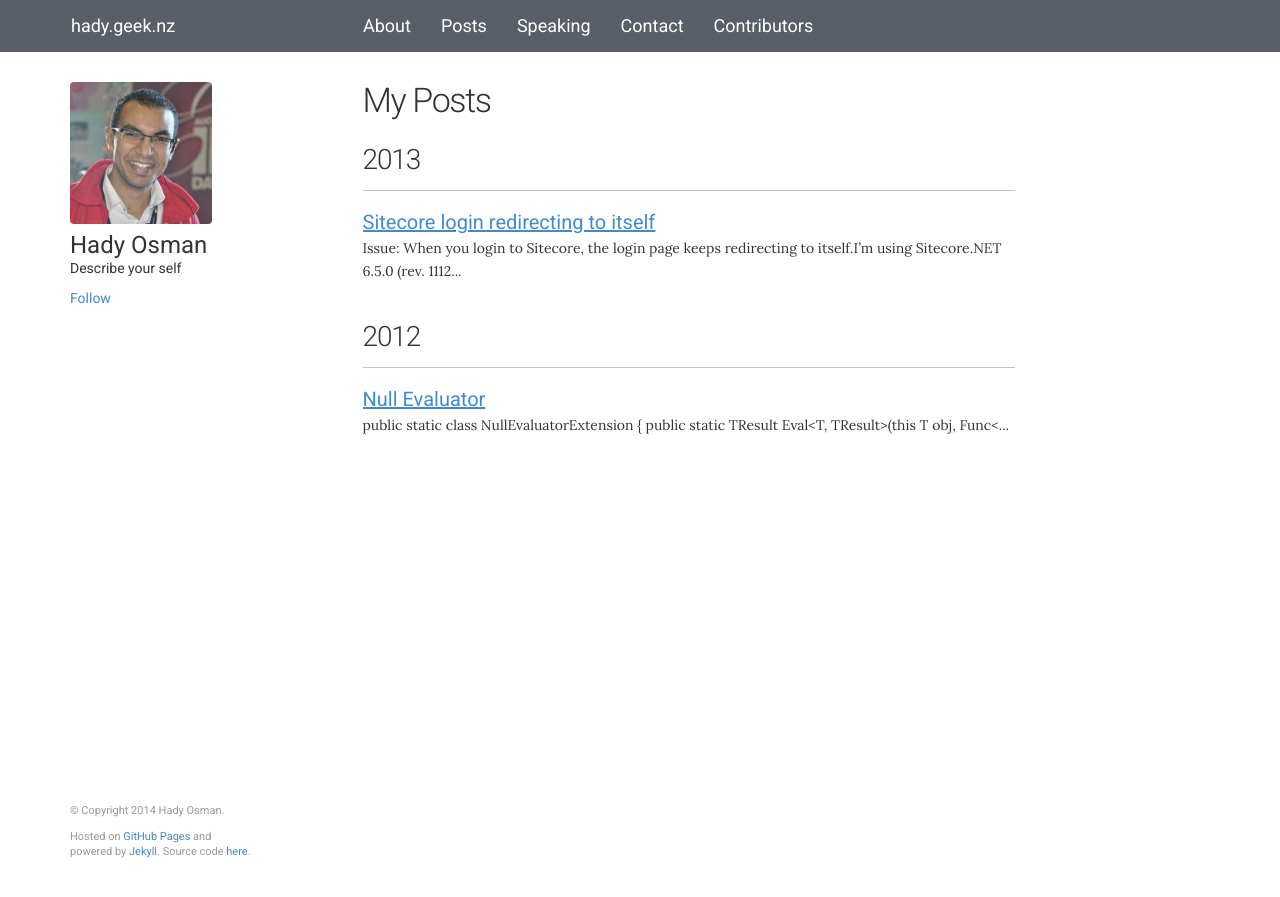
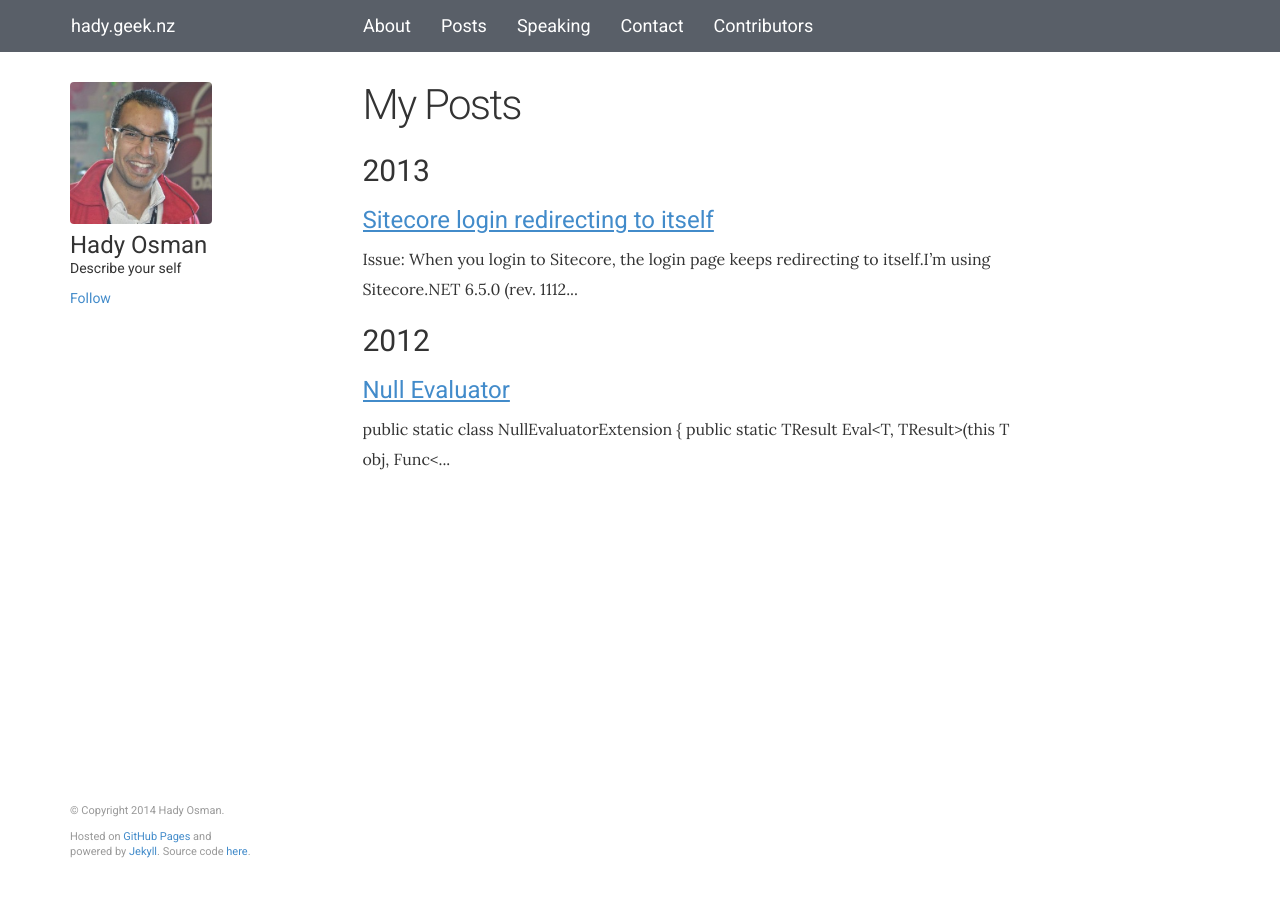
Before and after one commit to hadynz/hadynz.github.io, a Jekyll site: the page built from blog.md, in a window 1280 px wide. Shown: the top 897 px of the page. Built offline with Jekyll 4.4.1, drawn with Linux system fonts in a browser that asks for light colours; Markdown is read by kramdown in place of the engine named in the settings; comment, search, counter and statistics services are not loaded.

Commit message:
Normalise .post-title across the site
All headings on the site will be using `.post-title` class. However, look and feel of this class is tweaked depending on the following factors:
1. Is page type Page vs Post
2. Is title in the large header, or inside the page

```diff
--- a/_includes/post/_title.html
+++ b/_includes/post/_title.html
@@ -1,4 +1,4 @@
-<h1 itemprop="name" name="title" class="post-title">
+<h1 itemprop="name" name="title" class="post-title post-title-is-{{ page.type }}">
     {{ page.title }}
 </h1>
 {% include meta/meta.html %}
--- a/_layouts/page-posts_index.html
+++ b/_layouts/page-posts_index.html
@@ -6,27 +6,27 @@ type: home
 {% for post in site.posts %}
 
     {% unless post.next %}
-        <h3 class="post-title">{{ post.date | date: '%Y' }}</h3>
+        <h2>{{ post.date | date: '%Y' }}</h2>
     {% else %}
         {% capture year %}{{ post.date | date: '%Y' }}{% endcapture %}
         {% capture nyear %}{{ post.next.date | date: '%Y' }}{% endcapture %}
         {% if year != nyear %}
-        <h3 class="post-title">{{ post.date | date: '%Y' }}</h3>
+        <h2>{{ post.date | date: '%Y' }}</h2>
         {% endif %}
     {% endunless %}
 
     <article>
         {% if post.link %}
-            <h2 class="link-post">
+            <h3 class="link-post">
                 <a href="{{ post.url }}" title="{{ post.title }}">{{ post.title }}</a>
                 <a href="{{ post.link }}" target="_blank" title="{{ post.title }}">
                     <i class="icon-link"></i>
                 </a>
-            </h2>
+            </h3>
         {% else %}
-            <h2>
+            <h3>
                 <a href="{{ post.url }}" title="{{ post.title }}">{{ post.title }}</a>
-            </h2>
+            </h3>
             <p>{% if post.description %}{{ post.description }}{% else %}{{ post.content | strip_html | strip_newlines | truncate: 120 }}{% endif %}</p>
         {% endif %}
     </article>
--- a/assets/css/blog.css
+++ b/assets/css/blog.css
@@ -1,8 +1,4 @@
 /* Main Content */
-.blog-content {
-
-}
-
 .blog-content--inner {
     overflow-x: hidden;
 }
@@ -15,7 +11,7 @@
     margin-bottom: 26px;
 }
 
-.blog-content--inner .title .post-title {
+.blog-content--inner .title .post-title-is-post {
     font-size: 34px;
     margin-bottom: 0;
 }
@@ -30,10 +26,6 @@
 }
 
 .blog-content--comments {
-    margin-top: 40px;
-}
-
-article + .post-title {
     margin-top: 40px;
 }
 
--- a/assets/css/fonts.css
+++ b/assets/css/fonts.css
@@ -19,28 +19,18 @@ h1, h2, h3, h4, h5, h6 {
     font-size: 42px;
 }
 
-.page-home .post-title, .page-posts .post-title {
+.blog-content .post-title-is-page {
     font-size: 28px;
     padding-bottom: 14px;
     border-bottom: 1px solid #C3C3C3;
 }
 
-.page-home .post-title a, .page-posts .post-title a {
+.blog-content .post-title-is-page a {
     text-decoration: none;
     color: #262626;
 }
 
-.page-home h2, .page-posts h2 {
-    font-size: 20px;
-    margin-bottom: 4px;
-}
-
-.page-home p, .page-posts p {
-    font-size: 14px;
-    line-height: 1.6;
-}
-
-.blog-content--inner, .serif {
+.blog-content, .serif {
     font-family: 'Lora', serif;
     font-size: 16px;
     line-height: 1.9;
```
Also changed, not shown: _layouts/page-home.html (+6 -6 lines).
